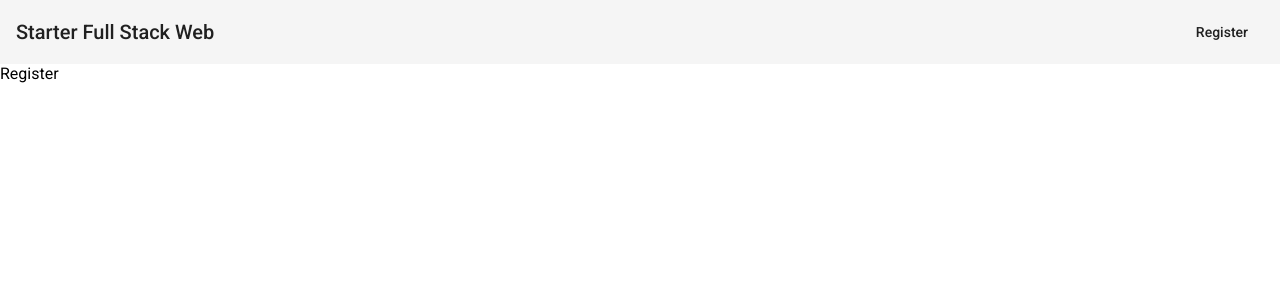
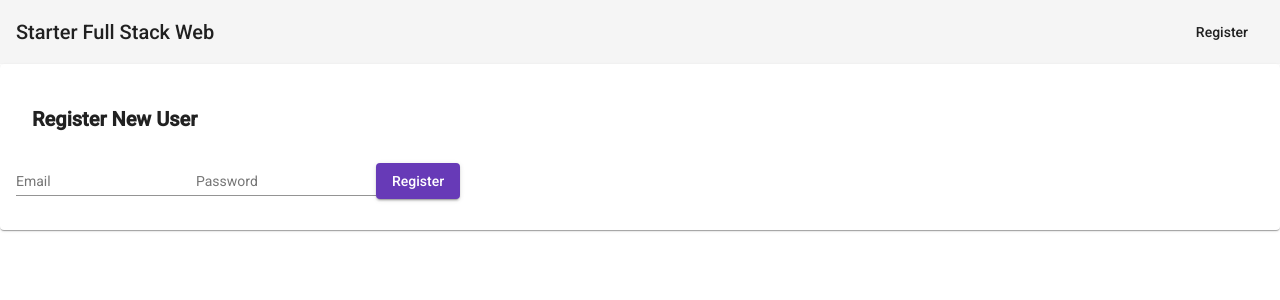
Before and after one commit to mauridev/website-starter, an Angular app in the folder frontend/: page /register in a window 1280 px wide. Shown: the top 300 px of the page. Built offline with nearby package versions, Linux system fonts and the light colour scheme.

Commit message:
Register Form Component

```diff
--- a/frontend/src/app/app.module.ts
+++ b/frontend/src/app/app.module.ts
@@ -7,9 +7,12 @@ import { MessageComponent } from './messages.component';
 import { RegisterComponent } from './register.component';
 import { ApiService } from './api.service';
 import { BrowserAnimationsModule } from '@angular/platform-browser/animations';
+
+/*Material Modules */
 import { MatButtonModule } from '@angular/material/button';
 import { MatCardModule } from '@angular/material/card';
 import {MatToolbarModule} from '@angular/material/toolbar';
+import { MatInputModule } from '@angular/material/input';
 
 @NgModule({
   declarations: [
@@ -24,7 +27,8 @@ import {MatToolbarModule} from '@angular/material/toolbar';
     BrowserAnimationsModule,
     MatButtonModule,
     MatCardModule,
-    MatToolbarModule
+    MatToolbarModule,
+    MatInputModule
   ],
   providers: [ApiService],
   bootstrap: [AppComponent]
--- a/frontend/src/app/register.component.ts
+++ b/frontend/src/app/register.component.ts
@@ -3,7 +3,24 @@ import { Component } from '@angular/core';
 @Component({
   selector: 'app-register',
   template: `
-        Register
+        <mat-card>
+          <mat-card-header>
+            <mat-card-title>
+                <h4>Register New User</h4>
+            </mat-card-title>
+          </mat-card-header>
+          <mat-card-content>
+            <form>
+              <mat-form-field>
+                <input matInput placeholder="Email" type="email">
+              </mat-form-field>
+              <mat-form-field>
+                <input matInput placeholder="Password" type="password">
+              </mat-form-field>
+              <button mat-raised-button color="primary">Register</button>
+            </form>
+          </mat-card-content>
+        </mat-card>
   `
 })
 export class RegisterComponent {
```
